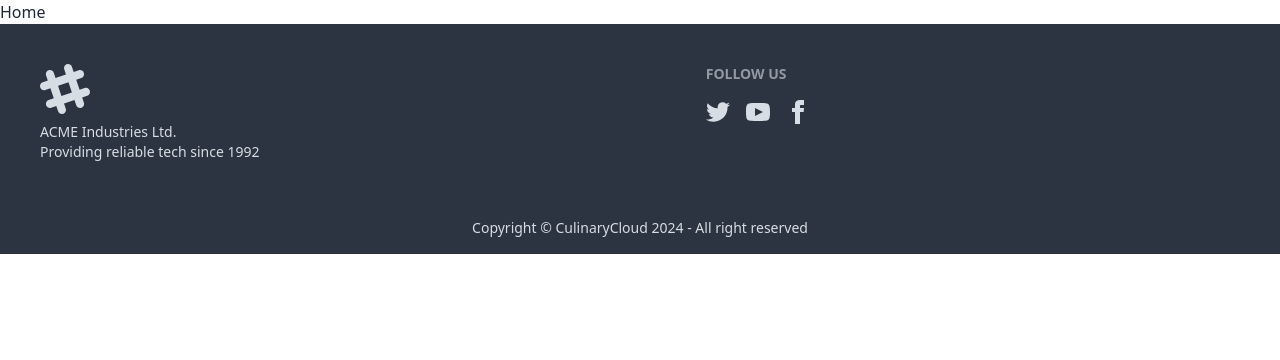
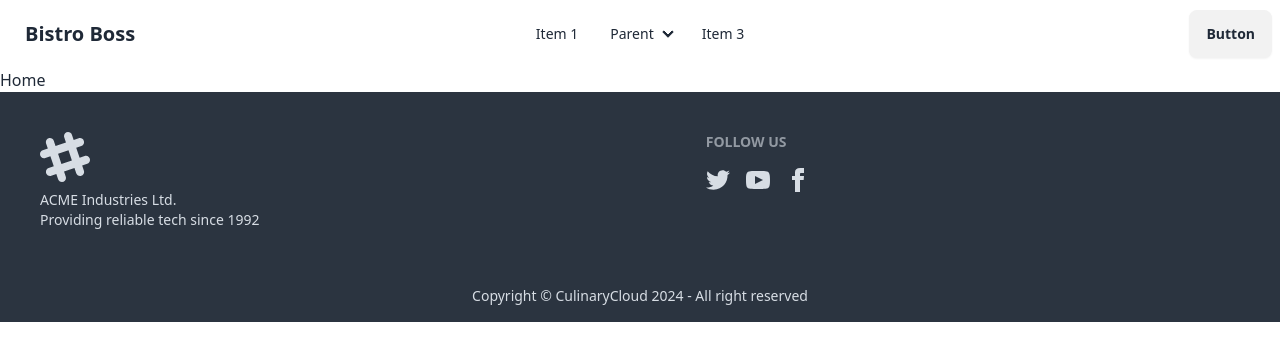
Before and after one commit to ShantoNoor/bistro-boss-client, a React (Vite) app: page / in a window 1280 px wide. Shown: the top 360 px of the page. Built offline with nearby package versions, Linux system fonts and the light colour scheme.

Commit message:
NavBar added

```diff
--- a/src/layouts/Main.jsx
+++ b/src/layouts/Main.jsx
@@ -1,9 +1,11 @@
 import { Outlet } from "react-router-dom";
 import Footer from "../pages/shared/Footer";
+import NavBar from "../pages/shared/NavBar";
 
 const Main = () => {
   return (
     <>
+      <NavBar />
       <Outlet />
       <Footer />
     </>
--- /dev/null
+++ b/src/pages/shared/NavBar.jsx
@@ -0,0 +1,66 @@
+const NavBar = () => {
+  const navOptions = (
+    <>
+      <li>
+        <a>Item 1</a>
+      </li>
+      <li>
+        <details>
+          <summary>Parent</summary>
+          <ul className="p-2">
+            <li>
+              <a>Submenu 1</a>
+            </li>
+            <li>
+              <a>Submenu 2</a>
+            </li>
+          </ul>
+        </details>
+      </li>
+      <li>
+        <a>Item 3</a>
+      </li>
+    </>
+  );
+  return (
+    <>
+      <div className="navbar bg-base-100">
+        <div className="navbar-start">
+          <div className="dropdown">
+            <div tabIndex={0} role="button" className="btn btn-ghost lg:hidden">
+              <svg
+                xmlns="http://www.w3.org/2000/svg"
+                className="h-5 w-5"
+                fill="none"
+                viewBox="0 0 24 24"
+                stroke="currentColor"
+              >
+                <path
+                  strokeLinecap="round"
+                  strokeLinejoin="round"
+                  strokeWidth="2"
+                  d="M4 6h16M4 12h8m-8 6h16"
+                />
+              </svg>
+            </div>
+            <ul
+              tabIndex={0}
+              className="menu menu-sm dropdown-content mt-3 z-[1] p-2 shadow bg-base-100 rounded-box w-52"
+            >
+              {navOptions}
+            </ul>
+          </div>
+          <a className="btn btn-ghost text-xl">Bistro Boss</a>
+        </div>
+        <div className="navbar-center hidden lg:flex">
+          <ul className="menu menu-horizontal px-1">{navOptions}</ul>
+        </div>
+        <div className="navbar-end">
+          <a className="btn">Button</a>
+        </div>
+      </div>
+    </>
+  );
+};
+
+export default NavBar;
```
